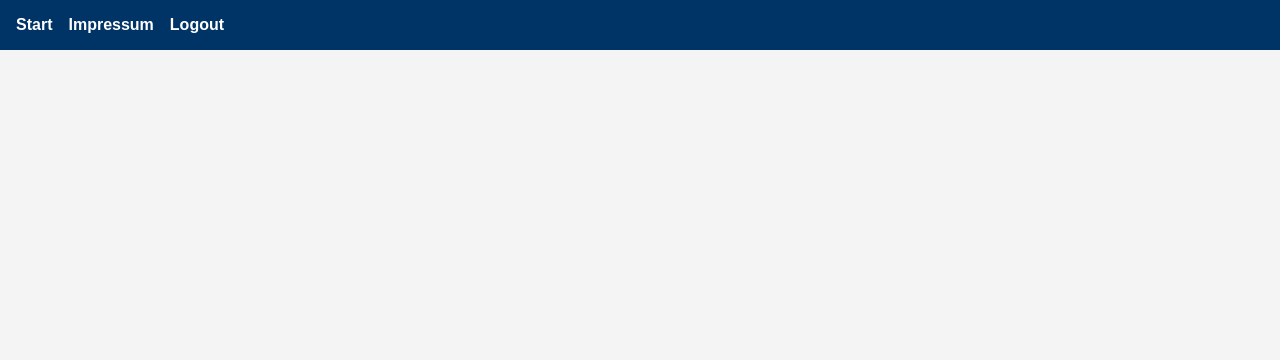
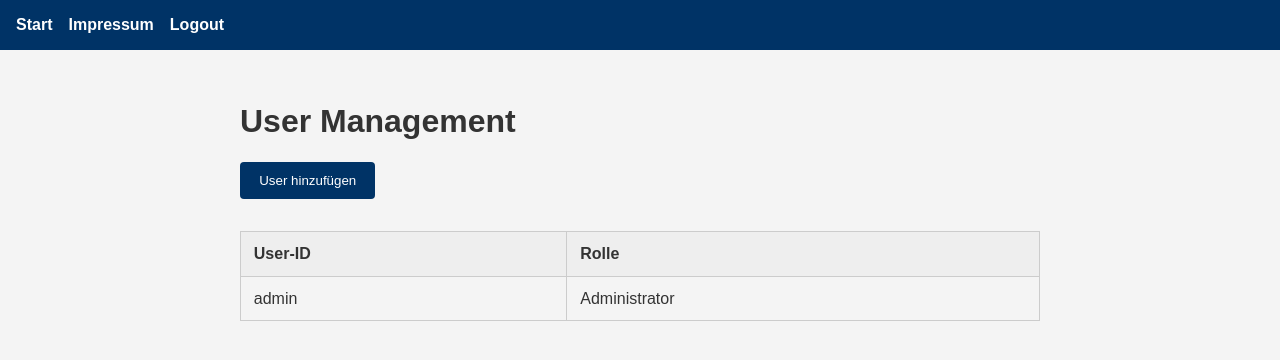
Before and after one commit to lilChulo/-web1KlinskiSS25, a website: page public/html/usermanagement.html in a window 1280 px wide. Drawn offline with Linux system fonts and the light colour scheme.

Commit message:
user m  neu

```diff
--- a/public/html/usermanagement.html
+++ b/public/html/usermanagement.html
@@ -12,14 +12,44 @@
 <body>
 
 
-    <nav>
+    <nav>  <!-- Menü oben-->
 
         <a href="/html/start.html" id="nav-root">Start</a>
-        <a href="/html/impressum.html" id="nav-impressum">Impressum</a>
+        <a href="../html/impressum.html" id="nav-impressum">Impressum</a>
         <a href="/" id="nav-logout">Logout</a>
 
     </nav>
 
+    <main>
+        <h1 id="user-management-title">User Management</h1>
+
+         <!-- Button -->
+    <button id="add-user-button">User hinzufügen</button>
+
+    <!-- Tabelle -->
+    <table id="user-table">
+      <thead>
+        <tr>
+          <th>User-ID</th>
+          <th>Rolle</th>
+        </tr>
+      </thead>
+      <tbody>
+        <tr>
+          <td id="user-id-admin">admin</td>
+          <td id="user-role-admin">Administrator</td>
+        </tr>
+      </tbody>
+    </table>
+  </main>
+
+  <script>
+    document.getElementById("nav-logout").addEventListener("click", function (event) {
+      event.preventDefault(); // chatgpt
+      window.location.href = "../html/landing.html";
+    });
+  </script>
 
 
 </body>
+</html>
```
